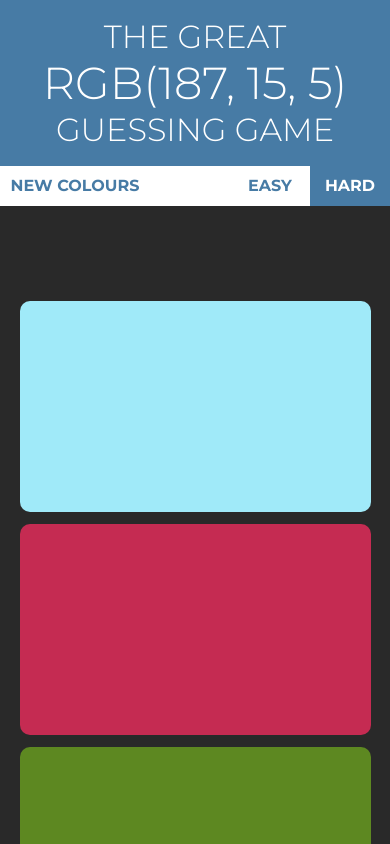
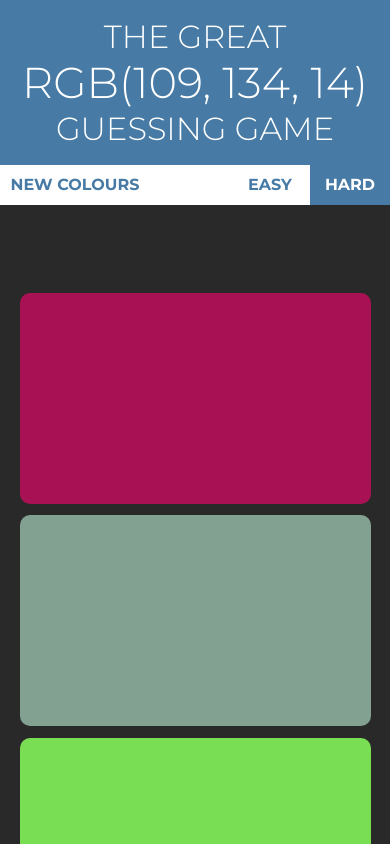
Before and after one commit to MarcusBurnett/ColorGame, a plain HTML site: page index.html in a window 390 px wide. Both pictures are taken after a click on the button "NEW COLOURS". Shown: the top 844 px of the page. Drawn offline with Linux system fonts and the light colour scheme.

Commit message:
changed size of rgb font for mobile

```diff
--- a/app.js
+++ b/app.js
@@ -1,23 +1,23 @@
 var header = document.getElementById('header');
 var square = document.getElementsByClassName('square');
-var newColors = document.getElementById('newColours');
+var newColours = document.getElementById('newColours');
 var easy = document.getElementById('easy');
 var hard = document.getElementById('hard');
 var active = document.querySelector('.active');
 var numSquares = 6;
-var colors = generateColors(numSquares);
-var colorDisplay = document.getElementById('rgb');
-var pickedColor = colors[Math.floor(Math.random() * numSquares)];
+var colours = generateColours(numSquares);
+var colourDisplay = document.getElementById('rgb');
+var pickedColour = colours[Math.floor(Math.random() * numSquares)];
 var result = document.getElementById('result');
 
-colorDisplay.textContent = pickedColor;
+colourDisplay.textContent = pickedColour;
 
-squareColors();
+squareColours();
 
-function squareColors(){
+function squareColours(){
     for (var i = 0; i < square.length; i++){
-        if(colors[i]){
-            square[i].style.backgroundColor = colors[i];
+        if(colours[i]){
+            square[i].style.backgroundColor = colours[i];
             square[i].style.display = 'block';
 
         } else {
@@ -25,14 +25,14 @@ function squareColors(){
         }
         square[i].addEventListener('click', function(){
 
-        var clickedColor = this.style.backgroundColor;
+        var clickedColour = this.style.backgroundColor;
 
-            if(clickedColor === pickedColor){
-                header.style.backgroundColor = pickedColor;
+            if(clickedColour === pickedColour){
+                header.style.backgroundColor = pickedColour;
                 for( var i = 0; i < numSquares; i++){
-                square[i].style.backgroundColor = pickedColor;
+                square[i].style.backgroundColor = pickedColour;
                 result.textContent = "Correct!";
-                newColors.textContent = "PLAY AGAIN";
+                newColours.textContent = "PLAY AGAIN";
                 }
             } else {
                 this.style.backgroundColor = 'rgb(41, 41, 41)';
@@ -43,7 +43,7 @@ function squareColors(){
     };
 }
 
-newColors.addEventListener('click', reset);
+newColours.addEventListener('click', reset);
 
 easy.addEventListener('click', function(){
     numSquares = 3;
@@ -60,15 +60,15 @@ hard.addEventListener('click', function(){
     reset();
 })
 
-function generateColors(numSquares) {
+function generateColours(numSquares) {
     var arr = [];
 
     for ( var i = 0; i < numSquares; i++){
-            arr.push(randomColor());
+            arr.push(randomColour());
     } return arr;
 }
 
-function randomColor() {
+function randomColour() {
     var red = Math.floor(Math.random() * 256);
     var green = Math.floor(Math.random() * 256);
     var blue = Math.floor(Math.random() * 256);
@@ -76,11 +76,11 @@ function randomColor() {
 }
 
 function reset(){
-    colors = generateColors(numSquares);
-    pickedColor = colors[Math.floor(Math.random() * numSquares)];
-    colorDisplay.textContent = pickedColor;
+    colours = generateColours(numSquares);
+    pickedColour = colours[Math.floor(Math.random() * numSquares)];
+    colourDisplay.textContent = pickedColour;
     header.style.backgroundColor = 'rgb(71, 123, 165)';
-    squareColors();
+    squareColours();
     result.textContent = "";
-    newColors.textContent = "NEW COLOURS";
+    newColours.textContent = "NEW COLOURS";
 }
--- a/style.css
+++ b/style.css
@@ -178,7 +178,7 @@ button:hover {
 
     #rgb {
         font-weight: 200;
-        font-size: 2.8rem;
+        font-size: 2.7rem;
     }
 
     #header {
@@ -215,6 +215,7 @@ button:hover {
 @media screen and (max-width: 500px){
     #mainSection {
         width: 95vw;
+        padding-top: 34vh;
     }
 
 
```
